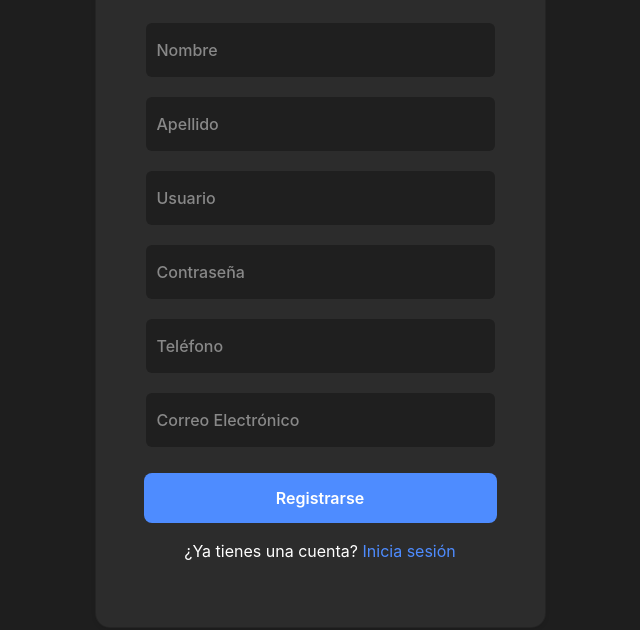
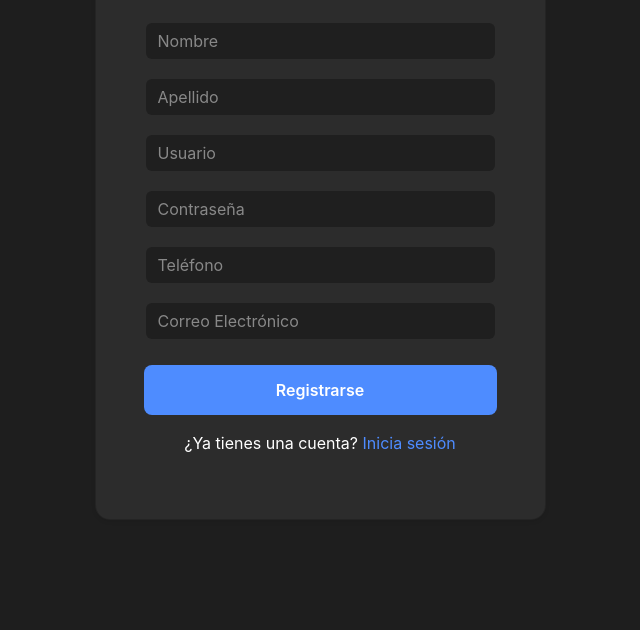
Before and after one commit to lospibes10/tea-proyecto, a website: page frontend/public/register.html in a window 1280 px wide. Shown: the part 170-800 px from the top of the page, without its empty margins (320-960 px from the left). Drawn offline with nearby package versions, Linux system fonts and the light colour scheme.

Commit message:
se corrigio el registro

```diff
--- a/frontend/public/register.html
+++ b/frontend/public/register.html
@@ -19,29 +19,23 @@
                         <h3 class="text-center mb-4">Registro</h3>
                         <form id="register-form">
 
-                            <div class="form-floating mb-3">
+                            <div class="mb-3">
                                 <input type="text" class="form-control" id="name" placeholder="Nombre" required>
-                                <label for="name">Nombre</label>
                             </div>
-                            <div class="form-floating mb-3">
+                            <div class="mb-3">
                                 <input type="text" class="form-control" id="surname" placeholder="Apellido" required>
-                                <label for="surname">Apellido</label>
                             </div>
-                            <div class="form-floating mb-3">
+                            <div class="mb-3">
                                 <input type="text" class="form-control" id="username" placeholder="Usuario" required>
-                                <label for="username">Usuario</label>
                             </div>
-                            <div class="form-floating mb-3">
+                            <div class="mb-3">
                                 <input type="password" class="form-control" id="password" placeholder="Contraseña" required>
-                                <label for="password">Contraseña</label>
                             </div>
-                            <div class="form-floating mb-3">
+                            <div class="mb-3">
                                 <input type="tel" class="form-control" id="phone" placeholder="Teléfono" required>
-                                <label for="phone">Teléfono</label>
                             </div>
-                            <div class="form-floating mb-3">
+                            <div class="mb-3">
                                 <input type="email" class="form-control" id="email" placeholder="Correo Electrónico" required>
-                                <label for="email">Correo Electrónico</label>
                             <br>
                             <button type="submit" class="btn w-100 custom-btn">Registrarse</button>
                             <p class="text-center mt-3">¿Ya tienes una cuenta? <a href="./index.html" class="login-link">Inicia sesión</a></p>
--- a/frontend/src/styles/index.css
+++ b/frontend/src/styles/index.css
@@ -44,14 +44,8 @@
     box-shadow: none;
   }
 
-  .form-control:placeholder-shown{
-  color: var(--text-color);
-  }
-
-
-  label {
+  .form-control::placeholder{
     color: var(--label-color);
-    font-weight: 500;
   }
 
   .custom-btn {
--- a/frontend/src/styles/register.css
+++ b/frontend/src/styles/register.css
@@ -44,9 +44,8 @@ h3 {
     box-shadow: none;
 }
 
-label {
+.form-control::placeholder{
     color: var(--label-color);
-    font-weight: 500;
 }
 
 .custom-btn {
```
